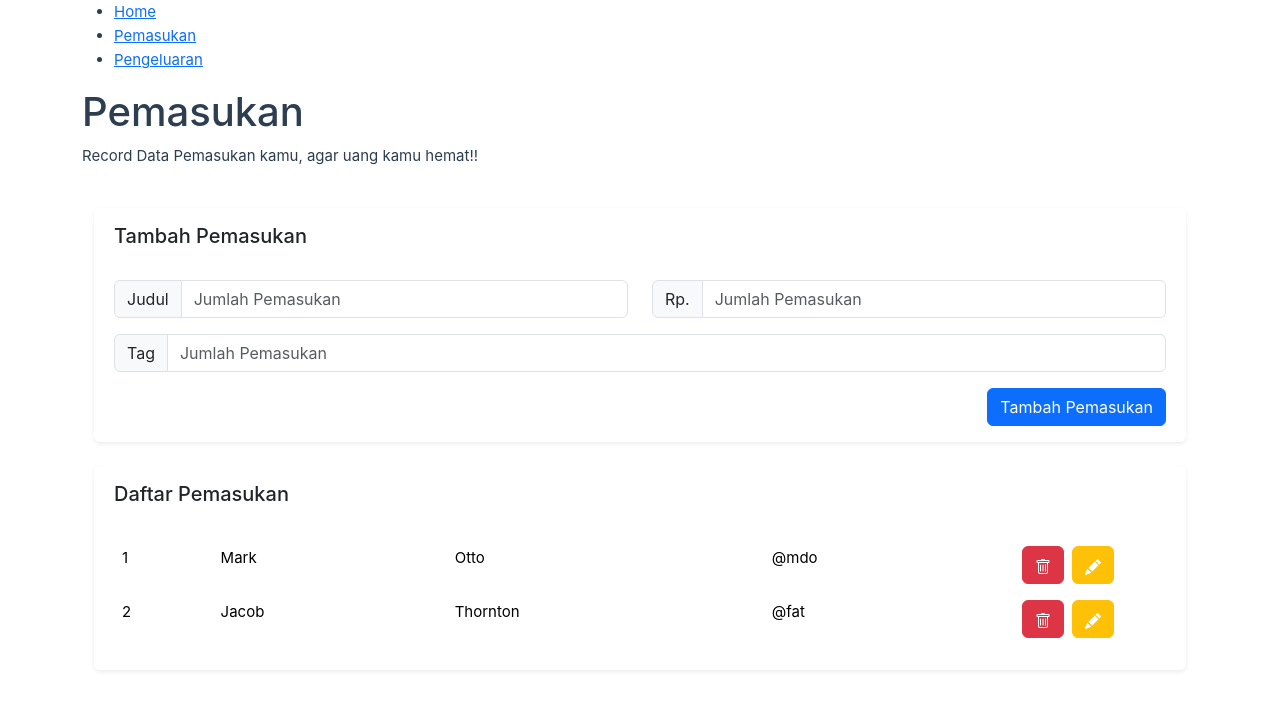
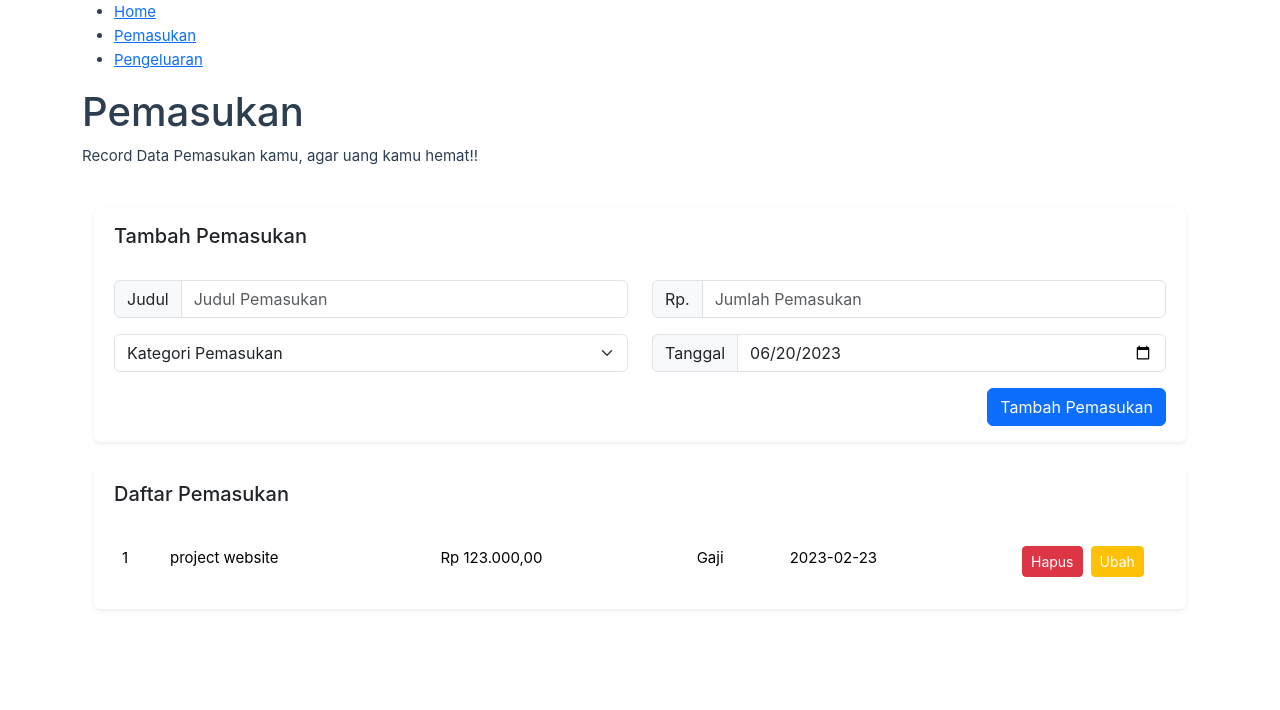
Before and after one commit to nestiawanfyans/fee-do, a Vue app: page /income in a window 1280 px wide. Shown: the top 710 px of the page. Built offline with nearby package versions, Linux system fonts and the light colour scheme.

Commit message:
feature income

```diff
--- a/package.json
+++ b/package.json
@@ -13,6 +13,7 @@
   "dependencies": {
     "bootstrap": "^5.3.0",
     "pinia": "^2.1.3",
+    "sweetalert2": "^11.7.12",
     "vue": "^3.3.4",
     "vue-router": "^4.2.2"
   },
--- a/src/components/income/inputIncome.vue
+++ b/src/components/income/inputIncome.vue
@@ -1,19 +1,23 @@
-<script setup>
-
-</script>
 
 <template>
   <div class="bg-white shadow-sm rounded p-2">
     <div class="container me-2 mt-2">
-        <h5 class="text-body">Tambah Pemasukan</h5><br>
+      <h5 class="text-body">Tambah Pemasukan</h5>
+      <br />
 
       <div class="from row">
-
         <div class="col-md-6">
           <!--Judul-->
           <div class="input-group mb-3">
             <span class="input-group-text" id="basic-addon1">Judul</span>
-              <input type="text" class="form-control" placeholder="Jumlah Pemasukan">
+            <input type="text" class="form-control" v-model="titleIncome" placeholder="Judul Pemasukan" />
+          </div>
+
+          <div class="input-group mb-3">
+            <select class="form-select" v-model="category">
+              <option selected disabled>Kategori Pemasukan</option>
+              <option v-for="categori in categories" :key="categori.id">{{ categori.name }}</option>
+            </select>
           </div>
         </div>
 
@@ -21,23 +25,64 @@
           <!--jumlah Pemasukan-->
           <div class="input-group mb-3">
             <span class="input-group-text" id="basic-addon1">Rp.</span>
-              <input type="text" class="form-control" placeholder="Jumlah Pemasukan">
+            <input type="number" class="form-control" v-model="money" placeholder="Jumlah Pemasukan" />
+          </div>
+
+          <div class="input-group mb-3">
+            <span class="input-group-text" id="basic-addon1">Tanggal</span>
+            <input type="date" class="form-control" v-model="dateNow" placeholder="Jumlah Pemasukan" />
           </div>
         </div>
 
-          <div class="input-group mb-3">
-            <span class="input-group-text" id="basic-addon1">Tag</span>
-            <input type="text" class="form-control" placeholder="Jumlah Pemasukan">
-          </div>
-
         <div class="d-grid gap-2 d-md-flex justify-content-md-end mb-2">
-            <button class="btn btn-primary">Tambah Pemasukan</button>
+          <button class="btn btn-primary" @click="createIncome">Tambah Pemasukan</button>
         </div>
       </div>
     </div>
   </div>
 </template>
 
-<style scoped>
+<script>
+import Swal from "sweetalert2";
 
-</style>
+export default {
+  props: ['categories'],
+  emits: ['create-income'],
+  data() {
+    return {
+      titleIncome : '',
+      money: '',
+      category: 'Kategori Pemasukan',
+      dateNow: new Date().toISOString().substring(0, 10),
+      toast: Swal.mixin({
+        toast: true,
+        position: "top-right",
+        showConfirmButton: false,
+        timer: 2000,
+        timerProgressBar: true,
+      }),
+    }
+  },
+  methods: {
+    createIncome() {
+      if(this.titleIncome == null || this.money == null || this.category == 'Kategori Pemasukan') {
+        this.toast.fire({
+          icon: "error",
+          title: "Gagal Tambah Pemasukan"
+        })
+      } else {
+        this.$emit("create-income", {
+          id: Math.floor(Math.random() * 1000),
+          title: this.titleIncome,
+          money: this.money,
+          created_at: this.dateNow,
+          updated_at: null,
+          category: this.category
+        })
+      }
+    }
+  }
+}
+</script>
+
+<style scoped></style>
--- a/src/components/income/listIncome.vue
+++ b/src/components/income/listIncome.vue
@@ -1,41 +1,153 @@
 <script setup>
-
-import IconTrash from "@/components/icons/IconTrash.vue";
-import IconPencil from "@/components/icons/IconPencil.vue";
 </script>
 
 <template>
   <div class="bg-white shadow-sm rounded p-2" >
     <div class="container me-2 mt-2">
-      <h5 class="text-body">Daftar Pemasukan</h5><br>
+      <div v-if="isNotUpdate">
+        <h5 class="text-body">Daftar Pemasukan</h5><br>
 
-      <table class="table table-borderless">
-        <tbody>
-          <tr>
-            <th scope="row">1</th>
-            <td>Mark</td>
-            <td>Otto</td>
-            <td>@mdo</td>
+        <table class="table table-borderless">
+          <tbody>
+          <tr v-for="(income, index) in incomes" :key="income.id">
+            <th scope="row">{{ index + 1 }}</th>
+            <td>{{ income.title }}</td>
+            <td>{{ currencyFormat(income.money) }}</td>
+            <td>{{ income.category }}</td>
+            <td>{{ income.created_at }}</td>
             <td class="w-action">
-              <button class="btn btn-danger ms-2"> <IconTrash /> </button>
-              <button class="btn btn-warning text-white ms-2"> <IconPencil /> </button>
+              <button class="btn btn-sm btn-danger ms-2" @click="deleteIncome(index)">Hapus</button>
+              <button class="btn btn-sm btn-warning text-white ms-2" @click="updateDataIncome(index)">Ubah</button>
             </td>
           </tr>
-          <tr>
-            <th scope="row">2</th>
-            <td>Jacob</td>
-            <td>Thornton</td>
-            <td>@fat</td>
-            <td class="w-action">
-              <button class="btn btn-danger ms-2"> <IconTrash /> </button>
-              <button class="btn btn-warning text-white ms-2"> <IconPencil /> </button>
-            </td>
-          </tr>
-        </tbody>
-      </table>
+          </tbody>
+        </table>
+      </div>
+
+      <div v-else>
+        <div class="d-flex flex-wrap mb-4">
+          <button class="btn btn-sm btn-primary me-3" @click="cancelUpdate"> cancel </button>
+          <h5 class="text-body ms-2">Perbaharui Pemasukan - {{ this.dataUpdate.title }}</h5><br>
+        </div>
+
+        <div class="from row">
+          <div class="col-md-6">
+            <!--Judul-->
+            <div class="input-group mb-3">
+              <span class="input-group-text" id="basic-addon1">Judul</span>
+              <input type="text" class="form-control" v-model="dataUpdate.title" placeholder="Judul Pemasukan" />
+            </div>
+
+            <div class="input-group mb-3">
+              <select class="form-select" v-model="dataUpdate.category">
+<!--                <option selected disabled>Kategori Pemasukan</option>-->
+                <option v-for="categori in categories" :key="categori.id">{{ categori.name }}</option>
+              </select>
+            </div>
+          </div>
+
+          <div class="col-md-6">
+            <!--jumlah Pemasukan-->
+            <div class="input-group mb-3">
+              <span class="input-group-text" id="basic-addon1">Rp.</span>
+              <input type="number" class="form-control" v-model="dataUpdate.money" placeholder="Jumlah Pemasukan" />
+            </div>
+
+            <div class="input-group mb-3">
+              <span class="input-group-text" id="basic-addon1">Tanggal</span>
+              <input type="date" class="form-control" v-model="dataUpdate.created_at" placeholder="Jumlah Pemasukan" />
+            </div>
+          </div>
+
+          <div class="d-grid gap-2 d-md-flex justify-content-md-end mb-2">
+            <button class="btn btn-primary" @click="UpdateIncome">Update Pemasukan</button>
+          </div>
+        </div>
+      </div>
     </div>
   </div>
 </template>
+
+<script>
+  import Swal from "sweetalert2";
+  export default {
+    props: ['incomes', 'categories'],
+    emits: ['delete-income', 'update-income'],
+    data() {
+      return {
+        isNotUpdate: true,
+        dataUpdate: {
+          updateIndex: null,
+          title: null,
+          money: null,
+          created_at: null,
+          updated_at: null,
+          category: null,
+        },
+        toast: Swal.mixin({
+          toast: true,
+          position: "top-right",
+          showConfirmButton: false,
+          timer: 2000,
+          timerProgressBar: true,
+        }),
+      }
+    },
+    methods: {
+      currencyFormat(value) {
+        return new Intl.NumberFormat('id-ID', {
+          style: 'currency',
+          currency: 'IDR'
+        }).format(value);
+      },
+
+      deleteIncome(index){
+        if (index != null) {
+          this.$emit('delete-income', index)
+        } else {
+          return this.toast.fire({
+            icon: "error",
+            title: "Index Tidak Tersedia"
+          })
+        }
+      },
+
+      cancelUpdate() {
+        this.isNotUpdate = !this.isNotUpdate
+      },
+
+      updateDataIncome(index) {
+        if (index != null) {
+          this.dataUpdate.updateIndex = index,
+          this.dataUpdate.title = this.incomes[index].title,
+          this.dataUpdate.money= this.incomes[index].money,
+          this.dataUpdate.created_at= this.incomes[index].created_at,
+          this.dataUpdate.updated_at= this.incomes[index].updated_at,
+          this.dataUpdate.category= this.incomes[index].category,
+          this.isNotUpdate = !this.isNotUpdate
+        } else {
+          return this.toast.fire({
+            icon: "error",
+            title: "Index Tidak Tersedia"
+          })
+        }
+      },
+
+      UpdateIncome(){
+        if(this.dataUpdate.title == "" || this.dataUpdate.money == "" || this.dataUpdate.category == "" || this.dataUpdate.updateIndex == null) {
+          this.isNotUpdate = !this.isNotUpdate
+          return this.toast.fire({
+            icon: "error",
+            title: "Gagal Update Data"
+          })
+        } else {
+          this.isNotUpdate = !this.isNotUpdate
+          this.$emit('update-income', this.dataUpdate)
+        }
+      }
+    }
+  }
+</script>
 
 <style scoped>
   .w-action {
--- a/src/views/IncomeView.vue
+++ b/src/views/IncomeView.vue
@@ -9,31 +9,72 @@
   <p>Record Data Pemasukan kamu, agar uang kamu hemat!!</p><br>
 
   <div class="container">
-    <InputIncome /> <br>
-    <ListIncome /> <br>
+    <InputIncome :categories="categories" @create-income="handleCreateIncome" /> <br>
+    <ListIncome :incomes="incomes" :categories="categories" @delete-income="handelDeleteIncome" @update-income="handleUpdateIncome"/> <br>
   </div>
 
 </template>
 
 <script>
+  import Swal from "sweetalert2";
+
   export default {
-    // components: ,
+    components: ['InputIncome', 'ListIncome'],
     data() {
       return {
-        income: [
+        categories: [
+          {id: Math.floor(Math.random() * 1000), name: "Gaji"},
+          {id: Math.floor(Math.random() * 1000), name: "Uang Jajan"},
+          {id: Math.floor(Math.random() * 1000), name: "Pemberian Orang Tua"},
+          {id: Math.floor(Math.random() * 1000), name: "Jual Barang"},
+          {id: Math.floor(Math.random() * 1000), name: "Pay Latter"},
+        ],
+        incomes: [
           {
-            id : 1312312123,
+            id : Math.floor(Math.random() * 1000),
             title: "project website",
             money: 123000,
             created_at: "2023-02-23",
             updated_at: "2023-02-23",
             category: "Gaji"
           }
-        ]
+        ],
+        toast: Swal.mixin({
+          toast: true,
+          position: "top-right",
+          showConfirmButton: false,
+          timer: 2000,
+          timerProgressBar: true,
+        }),
       }
     },
     methods: {
+      handleCreateIncome(incomes) {
+        this.incomes = [...this.incomes, incomes];
 
+        return this.toast.fire({
+          icon: "success",
+          title: "Berhasil Menambahkan Pemasukan"
+        })
+      },
+
+      handelDeleteIncome(index){
+        this.incomes.splice(index, 1)
+
+        return this.toast.fire({
+          icon: "success",
+          title: "Berhasil Menghapus Pemasukan"
+        })
+      },
+
+      handleUpdateIncome(dataUpdate) {
+        this.incomes[dataUpdate.updateIndex] = dataUpdate
+
+        return this.toast.fire({
+          icon: "success",
+          title: "Berhasil Merubah Pemasukan"
+        })
+      }
     }
   }
 
```
Also changed, not shown: 1 other file (tests, documents, lock files or other folders). Lines whose indentation alone changed are shown as unchanged.
